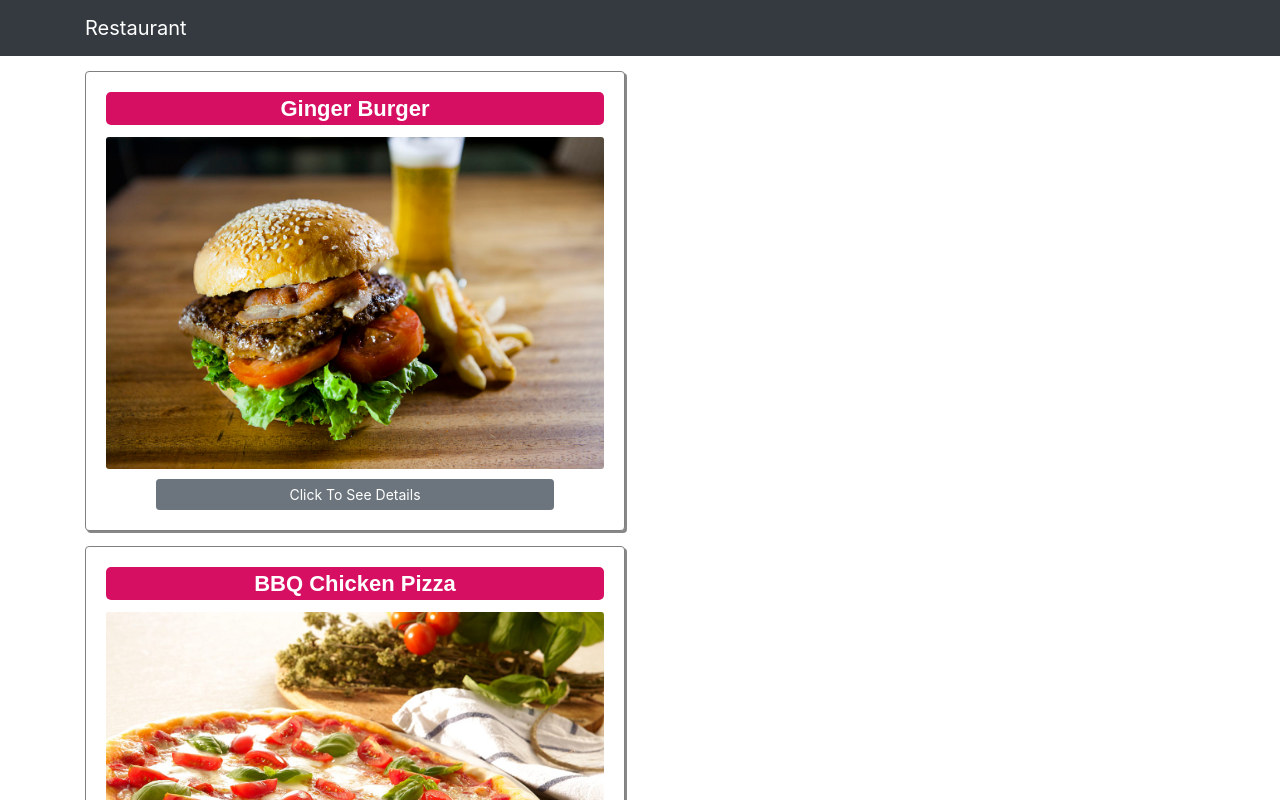
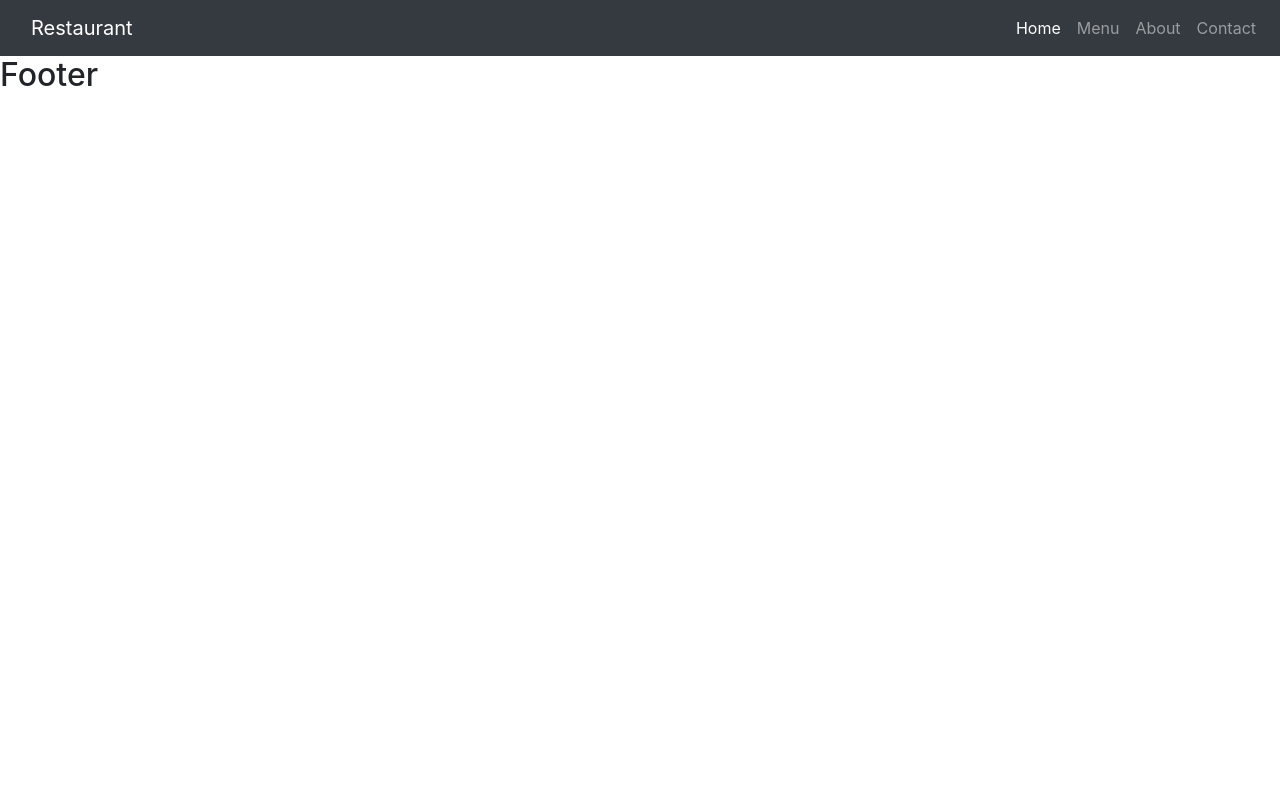
Before and after one commit to jacksparrow012/Refresh-Restaurant-Project, a React (Create React App) app: page /contact in a window 1280 px wide. Shown: the top 800 px of the page. Built offline with nearby package versions, Linux system fonts and the light colour scheme.

Commit message:
navigation bar created

```diff
--- a/package.json
+++ b/package.json
@@ -11,6 +11,8 @@
     "react": "^17.0.1",
     "react-dom": "^17.0.1",
     "react-popper": "^1.3.10",
+    "react-router": "^5.2.0",
+    "react-router-dom": "^5.2.0",
     "react-scripts": "4.0.3",
     "reactstrap": "^8.9.0",
     "web-vitals": "^1.1.0"
--- a/src/App.js
+++ b/src/App.js
@@ -1,11 +1,15 @@
 
 import './App.css';
 import MainComponent from './components/MainComponent'
-
+import { BrowserRouter } from 'react-router-dom';
 function App() {
   return (
     <div className="App">
-      <MainComponent />
+
+      <BrowserRouter>
+        <MainComponent />
+
+      </BrowserRouter>
     </div>
   );
 }
--- /dev/null
+++ b/src/components/Body/About.js
@@ -0,0 +1,11 @@
+import React from 'react';
+
+const About = () => {
+    return (
+        <div>
+
+        </div>
+    );
+};
+
+export default About;
--- a/src/components/Body/Body.js
+++ b/src/components/Body/Body.js
@@ -1,9 +1,12 @@
 import React from 'react';
 import Menu from "./Menu"
+import Home from "./Home"
+import About from "./About"
+import Contact from "./Contact"
 const Body = () => {
     return (
         <div>
-            <Menu />
+
         </div>
     );
 };
--- /dev/null
+++ b/src/components/Body/Contact.js
@@ -0,0 +1,11 @@
+import React from 'react';
+
+const Contact = () => {
+    return (
+        <div>
+
+        </div>
+    );
+};
+
+export default Contact;
--- /dev/null
+++ b/src/components/Body/Home.js
@@ -0,0 +1,11 @@
+import React from 'react';
+
+const Home = () => {
+    return (
+        <div>
+
+        </div>
+    );
+};
+
+export default Home;
--- a/src/components/Header/Navigation.js
+++ b/src/components/Header/Navigation.js
@@ -1,17 +1,48 @@
-import React from 'react';
-import { Navbar, NavbarBrand } from "reactstrap"
-const Navigation = () => {
+import React, { Component } from 'react';
+import { Navbar, NavbarBrand, Nav, NavbarToggler, Collapse, NavItem } from "reactstrap"
+import { Link } from "react-router-dom"
+class Navigation extends Component {
+    constructor(props) {
+        super(props)
+        this.state = {
+            isNavOpen: false
+        }
+    }
+    navToggle = () => {
+        this.setState({ isNavOpen: !this.state.isNavOpen })
+    }
+    render() {
         return (
             <div>
-            <Navbar dark color="dark">
+                <Navbar dark color="dark" expand="sm">
                     <div className="container">
+                        <NavbarToggler onClick={this.navToggle} />
                         <NavbarBrand href="/">
                             Restaurant
                  </NavbarBrand>
                     </div>
+                    <Collapse navbar isOpen={this.state.isNavOpen}>
+                        <Nav className="mr-auto" navbar>
+                            <NavItem>
+                                <Link to="/" className="nav-link active">Home</Link>
+                            </NavItem>
+                            <NavItem>
+                                <Link to="/menu" className="nav-link ">Menu</Link>
+                            </NavItem>
+                            <NavItem>
+                                <Link to="/about" className="nav-link ">About</Link>
+                            </NavItem>
+                            <NavItem>
+                                <Link to="/contact" className="nav-link ">Contact</Link>
+                            </NavItem>
+                        </Nav>
+                    </Collapse>
                 </Navbar>
             </div>
-    );
+        )
+    }
+
+
 };
 
 export default Navigation;
--- a/src/components/MainComponent.js
+++ b/src/components/MainComponent.js
@@ -5,9 +5,12 @@
 const MainComponent = () => {
     return (
         <div>
+
             <Header />
             <Body />
             <Footer />
+
+
         </div>
     );
 };
```
Also changed, not shown: public/index.html (indentation only), 1 other file (tests, documents, lock files or other folders). Lines whose indentation alone changed are shown as unchanged.
